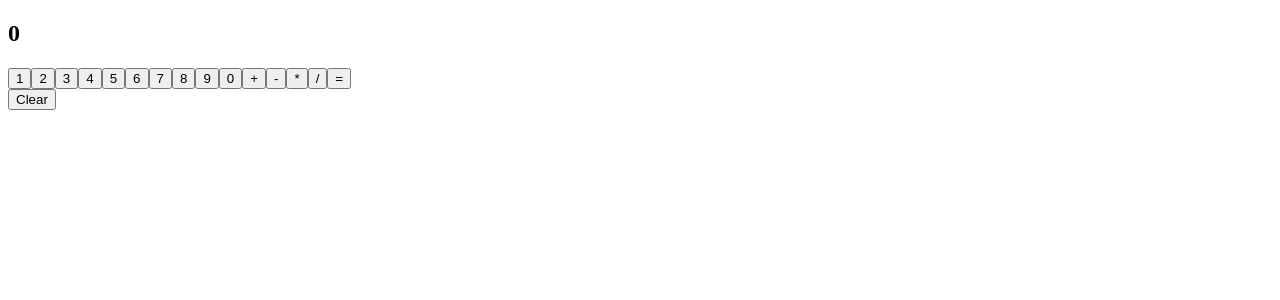
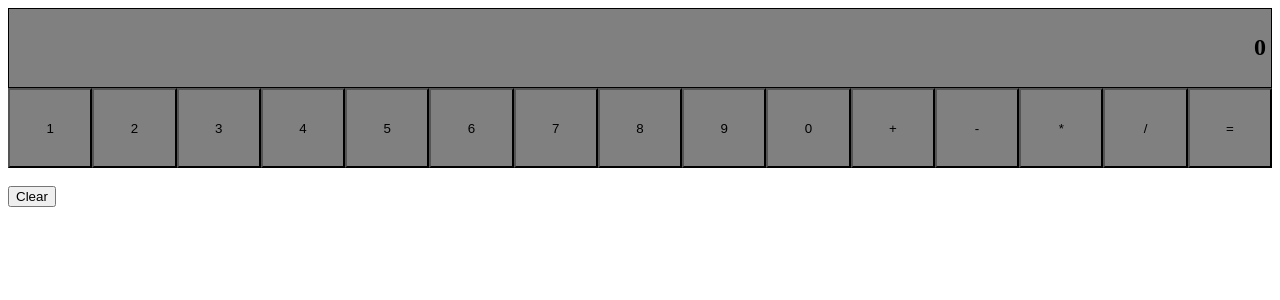
Before and after one commit to ash15khng/react-l1-app, a React (Create React App) app: page / in a window 1280 px wide. Shown: the top 300 px of the page. Built offline with nearby package versions, Linux system fonts and the light colour scheme.

Commit message:
added Calculator.css

```diff
--- /dev/null
+++ b/src/Calculator.css
@@ -0,0 +1,17 @@
+.result {
+  text-align: right;
+  border: 1px solid black;
+  background-color: grey;
+  padding: 5px;
+}
+
+.buttons {
+  display: flex;
+}
+
+.buttons button {
+  text-align: center;
+  background-color: grey;
+  width: 100px;
+  height: 80px;
+}
--- a/src/Calculator.js
+++ b/src/Calculator.js
@@ -1,4 +1,5 @@
 import React, {useState} from "react";
+import "./Calculator.css";
 
 const Calculator = () => {
   let [answer, setAnswer] = useState(0);
@@ -23,8 +24,11 @@ const Calculator = () => {
   }
   return (
     <div onKeyDown={keypress} tabIndex="-1">
-      <h2>{answer}</h2>
-      <h1>{input}</h1>
+      <div className="result">
+        <h2 className="answer">{answer}</h2>
+        <h1 className="input">{input}</h1>
+      </div>
+      <div className="buttons">
         <button onClick={() => setInput(input += "1")}>1</button>
         <button onClick={() => setInput(input += "2")}>2</button>
         <button onClick={() => setInput(input += "3")}>3</button>
@@ -40,6 +44,7 @@ const Calculator = () => {
         <button onClick={() => setInput(input += "*")}>*</button>
         <button onClick={() => setInput(input += "/")}>/</button>
         <button onClick={calculate}>=</button>
+      </div>
       <br></br>
       <button onClick={() => setInput("")}>Clear</button>
     </div>
```
Lines whose indentation alone changed are shown as unchanged.
